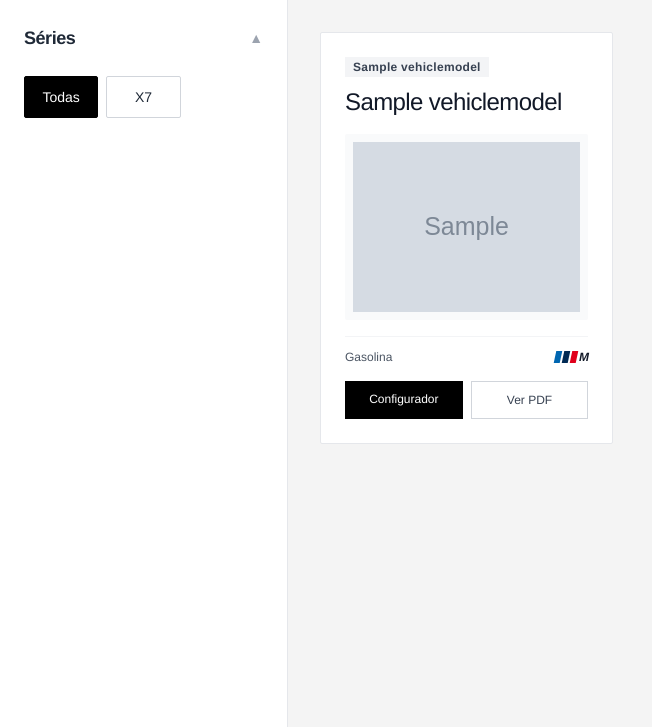
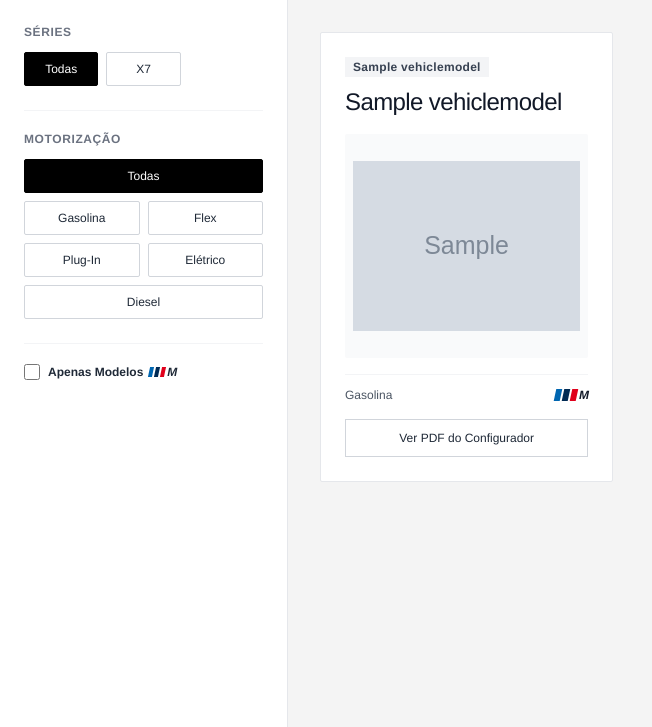
Before and after one commit to victorhugoatlas/bmw_showrrom, a Django app: page / in a window 1280 px wide. Shown: the part 73-800 px from the top of the page, without its empty margins (0-652 px from the left). Run offline with Django 5.2, Linux system fonts and the light colour scheme; tables that the repository leaves empty hold one stand-in row (values such as "Sample post"); grey boxes marked "Sample" are stand-in pictures; some libraries are stand-ins or nearby versions.

Commit message:
Adição de filtros, ajuste de modelos e ordenação

```diff
--- a/catalog/admin.py
+++ b/catalog/admin.py
@@ -3,6 +3,7 @@
 
 @admin.register(VehicleModel)
 class VehicleModelAdmin(admin.ModelAdmin):
-    list_display = ('title', 'family', 'subtitle', 'fuel_type', 'is_m_model', 'updated_at')
+    list_display = ('title', 'family', 'order', 'subtitle', 'fuel_type', 'is_m_model', 'updated_at')
+    list_editable = ('order',)
     list_filter = ('family', 'fuel_type', 'is_m_model')
     search_fields = ('title', 'subtitle')
--- a/catalog/templates/catalog/index.html
+++ b/catalog/templates/catalog/index.html
@@ -3,7 +3,7 @@
 <head>
   <meta charset="UTF-8">
   <meta name="viewport" content="width=device-width, initial-scale=1.0">
-  <title>BMW Virtual Showroom | VH</title>
+  <title>BMW Virtual Showroom & Line-Up</title>
   <script src="https://cdn.tailwindcss.com"></script>
   <style>
     .font-bmw {
@@ -16,18 +16,16 @@
   <!-- Header Fixo -->
   <header class="bg-white border-b border-gray-200 px-6 py-4 flex flex-col sm:flex-row justify-between items-center sticky top-0 z-50 gap-4">
     <div class="flex items-center space-x-3">
-      <!-- Logo BMW SVG Vetorial Oficial -->
+      <!-- Logo BMW SVG Vetorial -->
       <svg class="w-10 h-10" viewBox="0 0 100 100" xmlns="http://www.w3.org/2000/svg">
         <circle cx="50" cy="50" r="48" fill="#000000"/>
         <circle cx="50" cy="50" r="45" fill="#FFFFFF" stroke="#666666" stroke-width="1"/>
         <circle cx="50" cy="50" r="38" fill="#000000"/>
         <circle cx="50" cy="50" r="25" fill="#FFFFFF"/>
-        <!-- Quadrantes BMW Azul e Branco -->
         <path d="M 50,25 A 25,25 0 0,1 75,50 L 50,50 Z" fill="#0066B1"/>
         <path d="M 25,50 A 25,25 0 0,1 50,75 L 50,50 Z" fill="#0066B1"/>
         <path d="M 50,25 A 25,25 0 0,0 25,50 L 50,50 Z" fill="#FFFFFF"/>
         <path d="M 75,50 A 25,25 0 0,1 50,75 L 50,50 Z" fill="#FFFFFF"/>
-        <!-- Letras B M W -->
         <text x="32" y="22" font-family="'Helvetica Neue', Arial, sans-serif" font-weight="bold" font-size="10" fill="#FFFFFF">B</text>
         <text x="46" y="17" font-family="'Helvetica Neue', Arial, sans-serif" font-weight="bold" font-size="10" fill="#FFFFFF">M</text>
         <text x="61" y="22" font-family="'Helvetica Neue', Arial, sans-serif" font-weight="bold" font-size="10" fill="#FFFFFF">W</text>
@@ -59,25 +57,73 @@
   <!-- Container Principal -->
   <div class="flex flex-col md:flex-row min-h-[calc(100vh-73px)]">
 
-    <!-- Filtros Lateral -->
-    <aside class="w-full md:w-72 bg-white border-r border-gray-200 p-6 flex-shrink-0">
-      <div class="flex justify-between items-center mb-6">
-        <h2 class="text-lg font-bold text-gray-800 tracking-tight">Séries</h2>
-        <span class="text-gray-400 text-sm">▲</span>
-      </div>
+    <!-- Painel Lateral com Múltiplos Filtros -->
+    <aside class="w-full md:w-72 bg-white border-r border-gray-200 p-6 flex-shrink-0 space-y-6">
 
+      <!-- Filtro por Séries -->
+      <div>
+        <h2 class="text-xs font-bold uppercase text-gray-500 tracking-wider mb-3">Séries</h2>
         <div class="grid grid-cols-3 gap-2" id="family-filters">
-        <button data-code="all"
-                class="filter-btn bg-black text-white border border-black py-2.5 rounded-sm font-medium text-sm transition hover:bg-gray-800">
+          <button data-family="all"
+                  class="filter-family-btn bg-black text-white border border-black py-2 rounded-sm font-medium text-xs transition">
             Todas
           </button>
           {% for f in families_filter %}
-          <button data-code="{{ f.code }}"
-                  class="filter-btn bg-white text-gray-800 border border-gray-300 py-2.5 rounded-sm font-medium text-sm transition hover:border-black">
+            <button data-family="{{ f.code }}"
+                    class="filter-family-btn bg-white text-gray-800 border border-gray-300 py-2 rounded-sm font-medium text-xs transition hover:border-black">
               {{ f.code }}
             </button>
           {% endfor %}
         </div>
+      </div>
+
+      <!-- Filtro por Motorização (Estilo Botões/Grid) -->
+      <div class="border-t border-gray-100 pt-5">
+        <h2 class="text-xs font-bold uppercase text-gray-500 tracking-wider mb-3">Motorização</h2>
+        <div class="grid grid-cols-2 gap-2" id="fuel-filters">
+          <button data-fuel="all"
+                  class="filter-fuel-btn bg-black text-white border border-black py-2 rounded-sm font-medium text-xs transition col-span-2">
+            Todas
+          </button>
+          <button data-fuel="gasolina"
+                  class="filter-fuel-btn bg-white text-gray-800 border border-gray-300 py-2 rounded-sm font-medium text-xs transition hover:border-black">
+            Gasolina
+          </button>
+          <button data-fuel="flex"
+                  class="filter-fuel-btn bg-white text-gray-800 border border-gray-300 py-2 rounded-sm font-medium text-xs transition hover:border-black">
+            Flex
+          </button>
+          <button data-fuel="phev"
+                  class="filter-fuel-btn bg-white text-gray-800 border border-gray-300 py-2 rounded-sm font-medium text-xs transition hover:border-black">
+            Plug-In
+          </button>
+          <button data-fuel="eletrico"
+                  class="filter-fuel-btn bg-white text-gray-800 border border-gray-300 py-2 rounded-sm font-medium text-xs transition hover:border-black">
+            Elétrico
+          </button>
+          <button data-fuel="diesel"
+                  class="filter-fuel-btn bg-white text-gray-800 border border-gray-300 py-2 rounded-sm font-medium text-xs transition hover:border-black col-span-2">
+            Diesel
+          </button>
+        </div>
+      </div>
+
+      <!-- Filtro Apenas Linha M -->
+      <div class="border-t border-gray-100 pt-5">
+        <label class="flex items-center space-x-2 cursor-pointer">
+          <input type="checkbox" id="m-filter" class="w-4 h-4 text-black border-gray-300 rounded focus:ring-black">
+          <span class="text-xs font-bold text-gray-800 flex items-center">
+            Apenas Modelos
+            <span class="flex items-center space-x-0.5 ml-1.5">
+              <span class="w-1 h-2.5 bg-[#0066B1] transform -skew-x-12"></span>
+              <span class="w-1 h-2.5 bg-[#002A54] transform -skew-x-12"></span>
+              <span class="w-1 h-2.5 bg-[#E0001B] transform -skew-x-12"></span>
+              <span class="font-black italic text-xs ml-0.5">M</span>
+            </span>
+          </span>
+        </label>
+      </div>
+
     </aside>
 
     <!-- Exibição de Veículos -->
@@ -85,7 +131,9 @@
       <div class="grid grid-cols-1 sm:grid-cols-2 lg:grid-cols-3 gap-6" id="vehicles-grid">
         {% for vehicle in vehicles %}
           <div class="vehicle-card bg-white border border-gray-200 rounded-sm p-6 flex flex-col justify-between hover:shadow-lg transition-shadow duration-300 relative group"
-               data-family="{{ vehicle.family }}">
+               data-family="{{ vehicle.family }}"
+               data-fuel="{{ vehicle.fuel_type }}"
+               data-m="{{ vehicle.is_m_model|yesno:'true,false' }}">
 
             {% if user.is_authenticated %}
               <div class="absolute top-3 right-3 flex space-x-1 opacity-0 group-hover:opacity-100 transition-opacity bg-white/95 p-1 rounded border border-gray-200 shadow-xs z-10 text-xs">
@@ -108,8 +156,7 @@
 
               <h3 class="text-2xl font-light text-gray-900 tracking-tight leading-snug">{{ vehicle.title }}</h3>
 
-              <!-- Imagem do Veículo Aumentada (h-100 com object-contain) -->
-              <div class="my-4 flex justify-center items-center h-100 w-full bg-gray-50 rounded-sm p-2 overflow-hidden">
+              <div class="my-4 flex justify-center items-center h-56 w-full bg-gray-50 rounded-sm p-2 overflow-hidden">
                 {% if vehicle.image %}
                   <img src="{{ vehicle.image.url }}" alt="{{ vehicle.title }}" class="max-h-full max-w-full object-contain transition-transform duration-300 hover:scale-105">
                 {% else %}
@@ -120,7 +167,6 @@
 
             <div>
               <div class="flex justify-between items-center mb-4 pt-3 border-t border-gray-100">
-                <!-- Tipo de Motorização -->
                 <div class="flex items-center gap-1.5 text-xs text-blue-600 font-medium">
                   {% if vehicle.fuel_type == 'eletrico' %}
                     <div class="w-5 h-5 rounded-full border border-blue-600 flex items-center justify-center">
@@ -134,7 +180,6 @@
                   {% endif %}
                 </div>
 
-                <!-- Logo M Performance -->
                 {% if vehicle.is_m_model %}
                   <div class="flex items-center space-x-0.5">
                     <div class="w-1.5 h-3 bg-[#0066B1] transform -skew-x-12"></div>
@@ -145,27 +190,16 @@
                 {% endif %}
               </div>
 
-              <!-- Links -->
-              <div class="grid grid-cols-2 gap-2 text-xs">
-                {% if vehicle.configurator_url %}
-                  <a href="{{ vehicle.configurator_url }}" target="_blank" rel="noopener noreferrer"
-                     class="text-center bg-black text-white py-2.5 font-medium rounded-xs hover:bg-gray-800 transition">
-                    Configurador
+              <!-- Botão do PDF -->
+              <div>
+                {% if vehicle.pdf_file %}
+                  <a href="{{ vehicle.pdf_file.url }}" target="_blank"
+                     class="block w-full text-center border border-gray-300 text-gray-800 py-2.5 font-medium rounded-xs hover:bg-black hover:text-white hover:border-black transition text-xs">
+                    Ver PDF do Configurador
                   </a>
                 {% else %}
-                  <button disabled class="bg-gray-100 text-gray-400 py-2.5 font-medium rounded-xs cursor-not-allowed">
-                    Sem Link
-                  </button>
-                {% endif %}
-
-                {% if vehicle.pdf_file %}
-                  <a href="{{ vehicle.pdf_file.url }}" target="_blank"
-                     class="text-center border border-gray-300 text-gray-700 py-2.5 font-medium rounded-xs hover:bg-gray-50 hover:border-black transition">
-                    Ver PDF
-                  </a>
-                {% else %}
-                  <button disabled class="border border-gray-100 text-gray-300 py-2.5 font-medium rounded-xs cursor-not-allowed">
-                    Sem PDF
+                  <button disabled class="w-full border border-gray-100 text-gray-300 py-2.5 font-medium rounded-xs text-xs cursor-not-allowed">
+                    Sem PDF Anexado
                   </button>
                 {% endif %}
               </div>
@@ -185,32 +219,70 @@
 
   </div>
 
+  <!-- JavaScript para Filtros Combinados com Botões de Motorização -->
   <script>
     document.addEventListener('DOMContentLoaded', () => {
-      const buttons = document.querySelectorAll('.filter-btn');
+      const familyButtons = document.querySelectorAll('.filter-family-btn');
+      const fuelButtons = document.querySelectorAll('.filter-fuel-btn');
+      const mCheckbox = document.getElementById('m-filter');
       const cards = document.querySelectorAll('.vehicle-card');
 
-      buttons.forEach(button => {
+      let selectedFamily = 'all';
+      let selectedFuel = 'all';
+
+      function applyFilters() {
+        const onlyM = mCheckbox.checked;
+
+        cards.forEach(card => {
+          const cardFamily = card.getAttribute('data-family');
+          const cardFuel = card.getAttribute('data-fuel');
+          const cardM = card.getAttribute('data-m') === 'true';
+
+          const matchFamily = (selectedFamily === 'all' || cardFamily === selectedFamily);
+          const matchFuel = (selectedFuel === 'all' || cardFuel === selectedFuel);
+          const matchM = (!onlyM || cardM === true);
+
+          if (matchFamily && matchFuel && matchM) {
+            card.style.display = 'flex';
+          } else {
+            card.style.display = 'none';
+          }
+        });
+      }
+
+      // Handler para Botões de Família
+      familyButtons.forEach(button => {
         button.addEventListener('click', () => {
-          const selectedCode = button.getAttribute('data-code');
+          selectedFamily = button.getAttribute('data-family');
 
-          buttons.forEach(btn => {
+          familyButtons.forEach(btn => {
             btn.classList.remove('bg-black', 'text-white', 'border-black');
             btn.classList.add('bg-white', 'text-gray-800', 'border-gray-300');
           });
           button.classList.remove('bg-white', 'text-gray-800', 'border-gray-300');
           button.classList.add('bg-black', 'text-white', 'border-black');
 
-          cards.forEach(card => {
-            const cardFamily = card.getAttribute('data-family');
-            if (selectedCode === 'all' || cardFamily === selectedCode) {
-              card.style.display = 'flex';
-            } else {
-              card.style.display = 'none';
-            }
+          applyFilters();
         });
       });
+
+      // Handler para Botões de Motorização
+      fuelButtons.forEach(button => {
+        button.addEventListener('click', () => {
+          selectedFuel = button.getAttribute('data-fuel');
+
+          fuelButtons.forEach(btn => {
+            btn.classList.remove('bg-black', 'text-white', 'border-black');
+            btn.classList.add('bg-white', 'text-gray-800', 'border-gray-300');
           });
+          button.classList.remove('bg-white', 'text-gray-800', 'border-gray-300');
+          button.classList.add('bg-black', 'text-white', 'border-black');
+
+          applyFilters();
+        });
+      });
+
+      mCheckbox.addEventListener('change', applyFilters);
     });
   </script>
 </body>
--- a/catalog/views.py
+++ b/catalog/views.py
@@ -5,15 +5,17 @@
 from .forms import VehicleModelForm
 
 def showroom_home(request):
-    # Ordem personalizada das séries
     custom_order = ['X7', 'X6', 'X5', 'X4', 'X3', 'X2', 'X1', '7', '6', '5', '4', '3', '2', '1', 'Z']
 
     all_vehicles = VehicleModel.objects.all()
 
-    # Ordenar veículos com base na ordem exata solicitada
+    # Ordenar primeiro pela Família (X7..1, Z) e depois pelo campo 'order' dentro da mesma família
     vehicles = sorted(
         all_vehicles,
-        key=lambda v: custom_order.index(v.family) if v.family in custom_order else 99
+        key=lambda v: (
+            custom_order.index(v.family) if v.family in custom_order else 99,
+            v.order
+        )
     )
 
     active_family_codes = set(v.family for v in vehicles)
```
Also changed, not shown: catalog/forms.py (+10 -10 lines), catalog/models.py (+9 -9 lines), catalog/migrations/0004_alter_vehiclemodel_options_and_more.py (added). Lines whose indentation alone changed are shown as unchanged.
